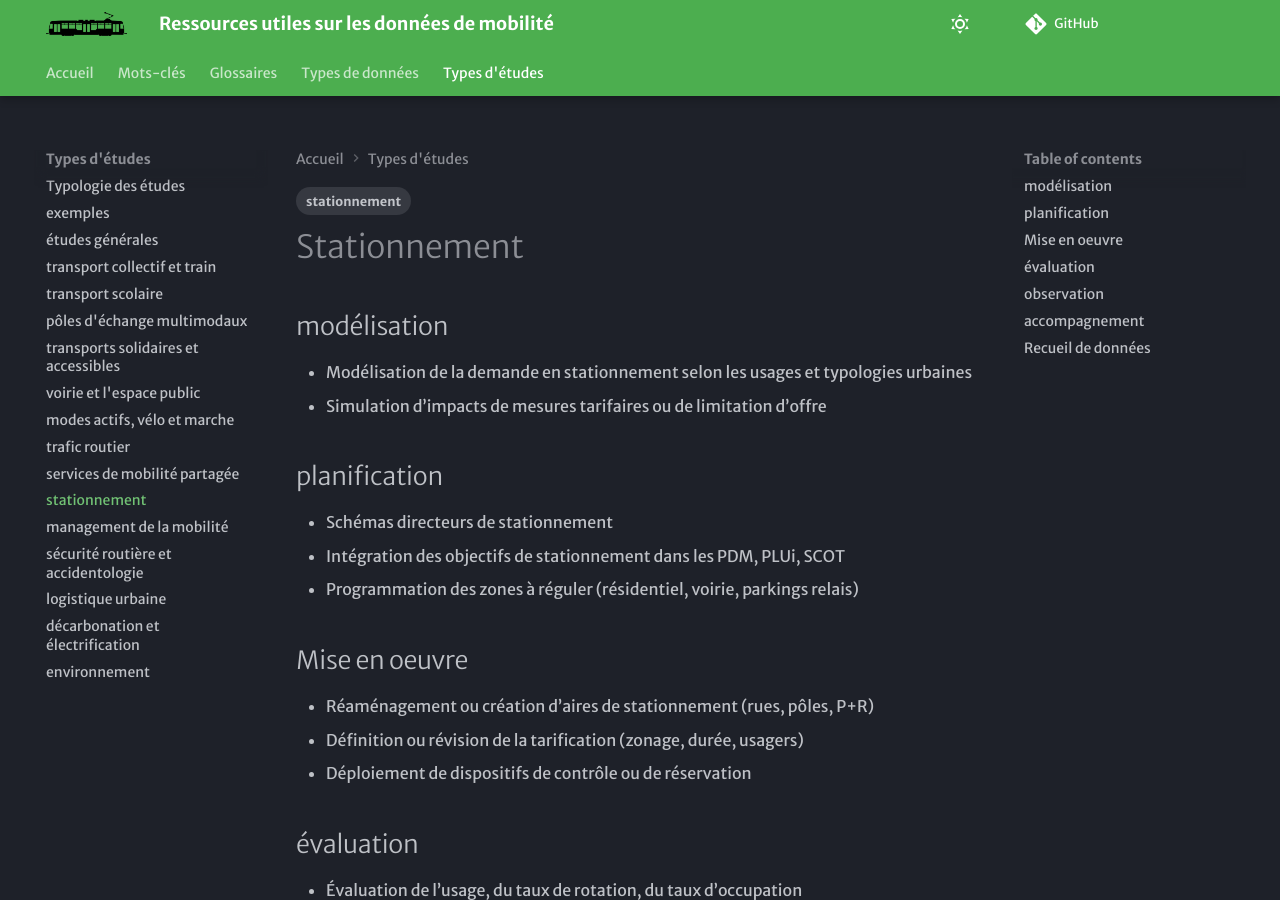
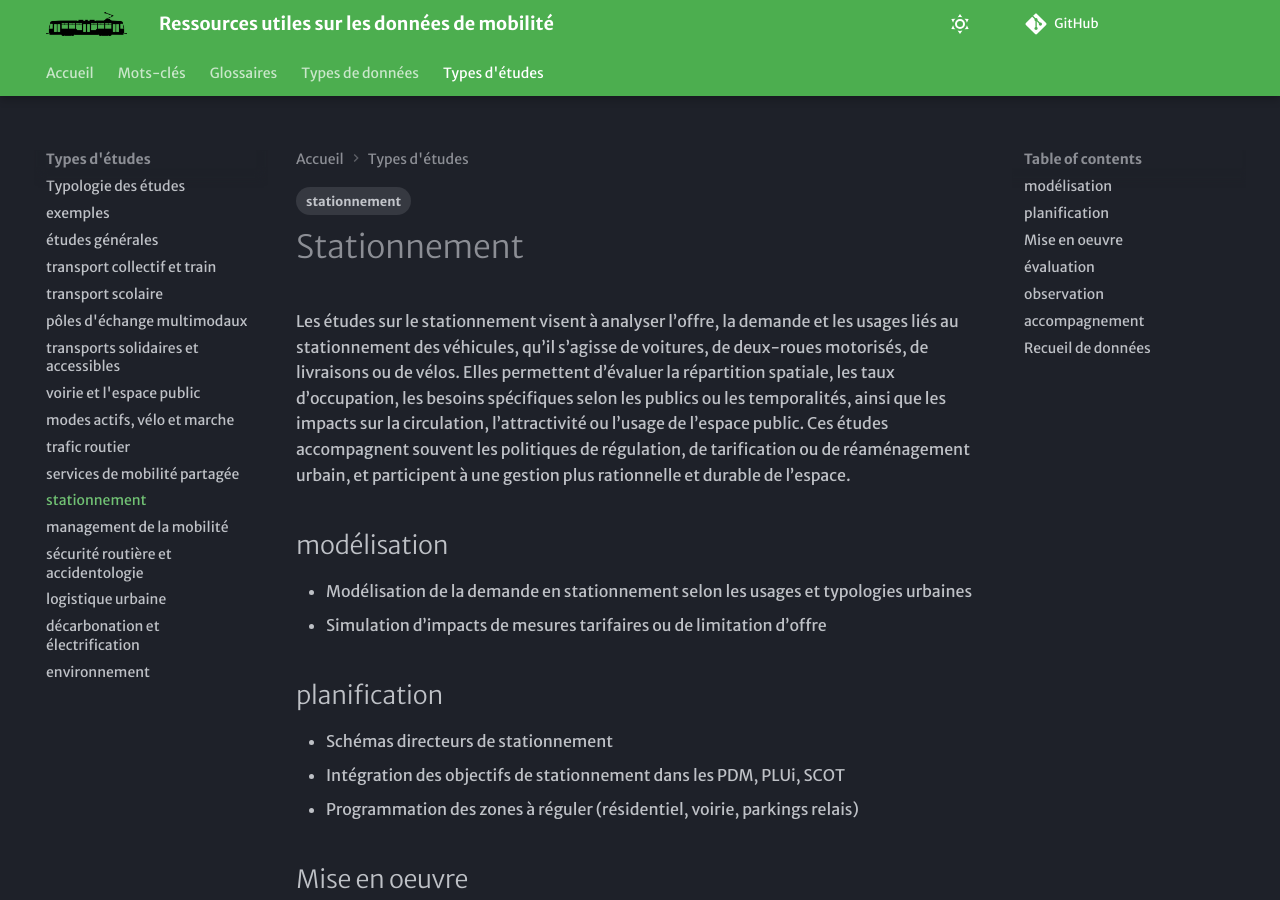
Before and after one commit to xdurang/mobscidat, an MkDocs documentation site: the page built from docs/type_etudes/TE_stationnement.md, in a window 1280 px wide and 900 px high. Built offline with MkDocs 1.6.1 and Material for MkDocs 9.7.7, drawn with Linux system fonts in a browser that asks for light colours; some web fonts are replaced; comment, search, counter and statistics services are not loaded.

Commit message:
Update TE_stationnement.md

```diff
--- a/docs/type_etudes/TE_stationnement.md
+++ b/docs/type_etudes/TE_stationnement.md
@@ -5,6 +5,7 @@ tags:
 ---
 
 # Stationnement
+Les études sur le stationnement visent à analyser l’offre, la demande et les usages liés au stationnement des véhicules, qu’il s’agisse de voitures, de deux-roues motorisés, de livraisons ou de vélos. Elles permettent d’évaluer la répartition spatiale, les taux d’occupation, les besoins spécifiques selon les publics ou les temporalités, ainsi que les impacts sur la circulation, l’attractivité ou l’usage de l’espace public. Ces études accompagnent souvent les politiques de régulation, de tarification ou de réaménagement urbain, et participent à une gestion plus rationnelle et durable de l’espace.
 
 ## modélisation
 - Modélisation de la demande en stationnement selon les usages et typologies urbaines
```
